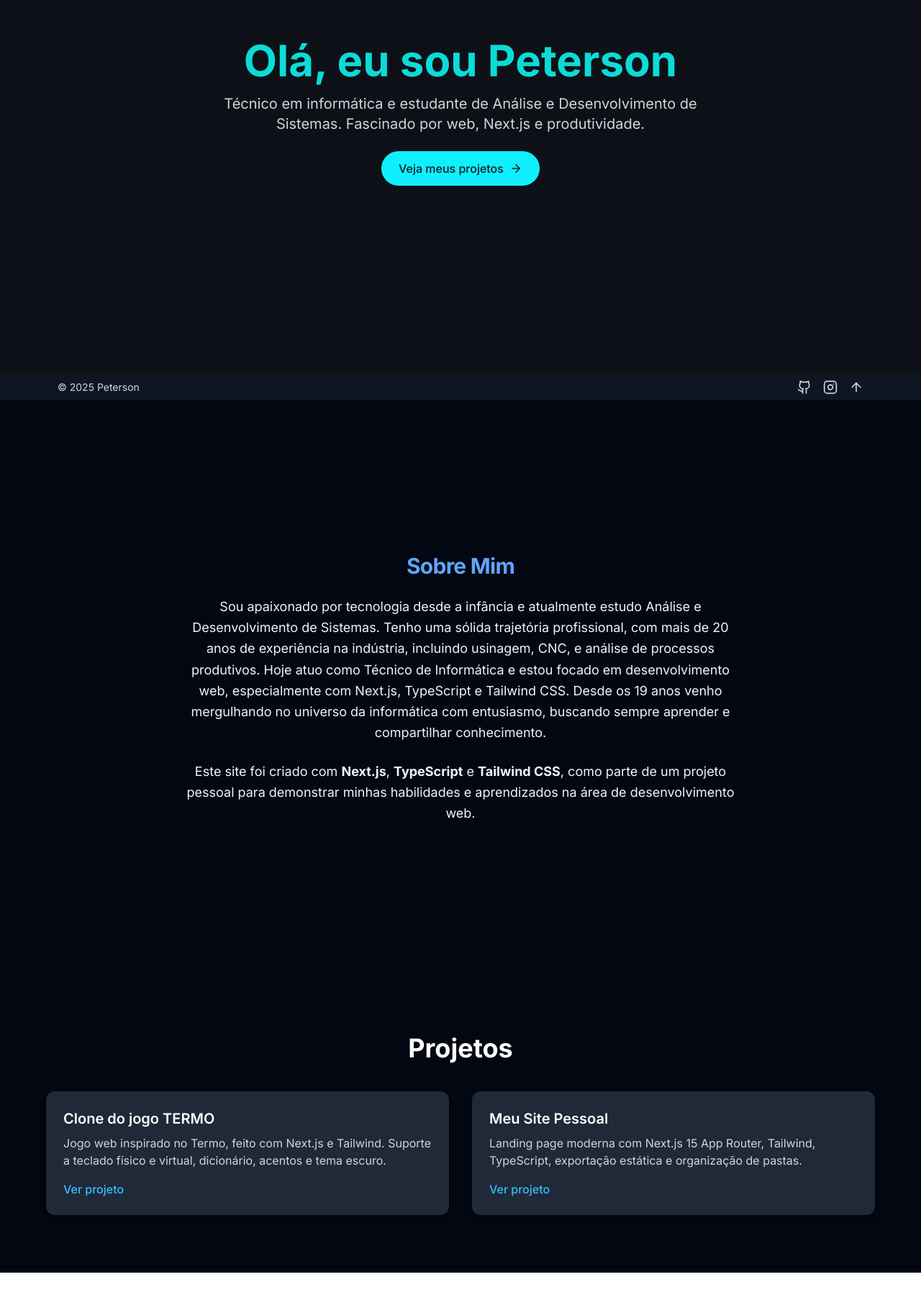
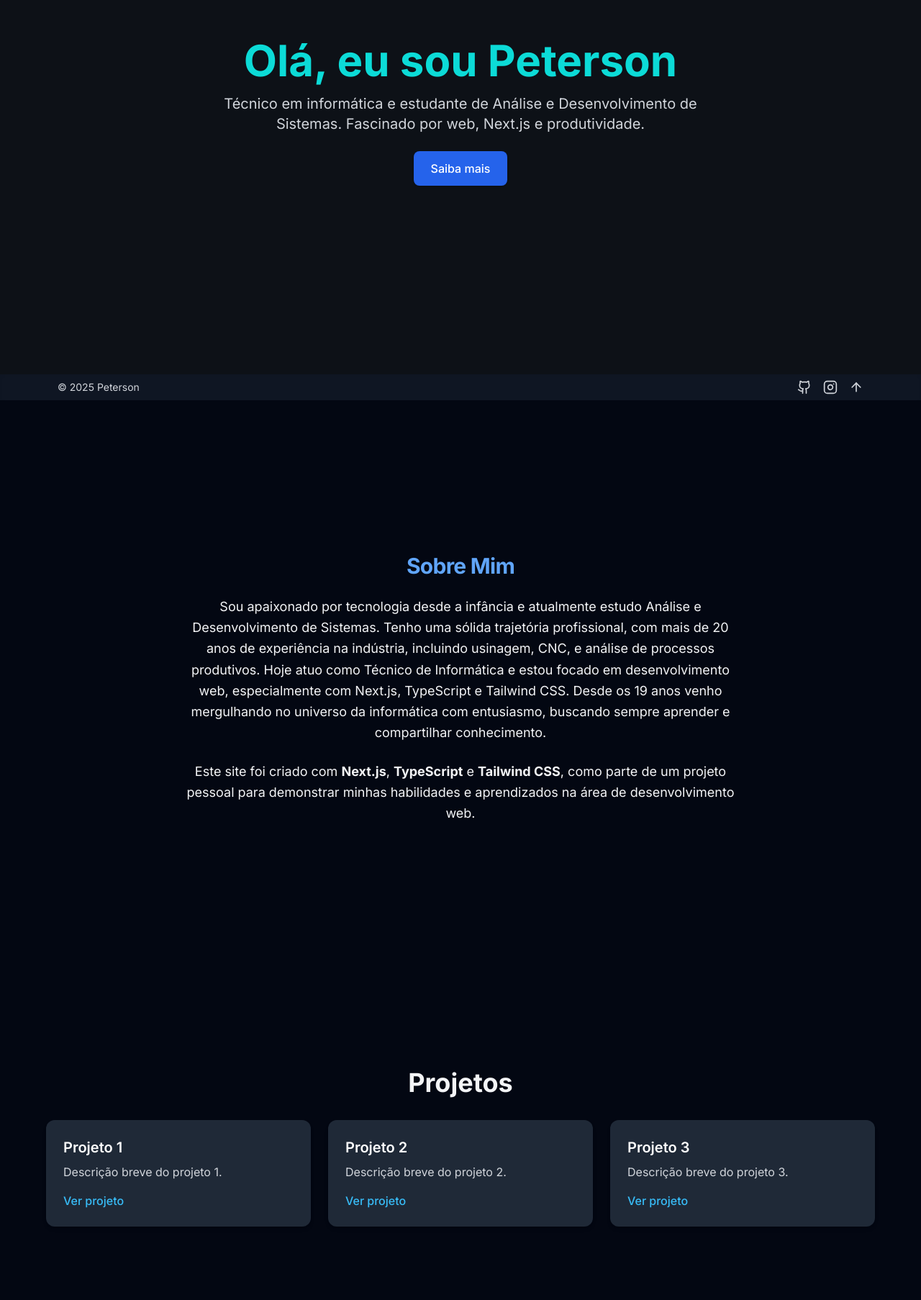
Before and after one commit to petersonros/website, a Next.js app: page / in a window 1280 px wide. Shown: the part 244-2050 px from the top of the page at 72% size. Before the commit the page ends 2012 px from the top, so only its background shows below. Built offline with nearby package versions, Linux system fonts and the light colour scheme.

Commit message:
Ajuste na seção Projetos com carrossel no mobile e grid no desktop; layout adaptado para visibilidade do título

```diff
--- a/src/app/about/page.tsx
+++ b/src/app/about/page.tsx
@@ -1,5 +1,3 @@
-// src/app/about/page.tsx
-
 import React from "react";
 import Link from "next/link";
 
--- a/src/components/Hero.tsx
+++ b/src/components/Hero.tsx
@@ -1,5 +1,5 @@
 "use client";
-import { ArrowRight } from "lucide-react";
+import Link from "next/link";
 
 export function Hero() {
   return (
@@ -11,13 +11,11 @@ export function Hero() {
         Técnico em informática e estudante de Análise e Desenvolvimento de
         Sistemas. Fascinado por web, Next.js e produtividade.
       </p>
-      <a
-        href="#projects"
-        className="inline-flex items-center gap-2 bg-brand text-gray-900 px-6 py-3 rounded-full text-base font-medium hover:bg-brand-dark transition"
-      >
-        Veja meus projetos
-        <ArrowRight size={18} />
-      </a>
+      <Link href="/about">
+        <span className="inline-block px-6 py-3 bg-blue-600 text-white font-medium rounded-lg shadow hover:bg-blue-700 transition-colors">
+          Saiba mais
+        </span>
+      </Link>
     </section>
   );
 }
--- a/src/components/Projects.tsx
+++ b/src/components/Projects.tsx
@@ -1,43 +1,56 @@
-'use client'
+// src/components/Projects.tsx
+"use client";
 
-import { ProjectCard } from "./ProjectCard"
-
-const projects = [
-  {
-    title: "Clone do jogo TERMO",
-    description:
-      "Jogo web inspirado no Termo, feito com Next.js e Tailwind. Suporte a teclado físico e virtual, dicionário, acentos e tema escuro.",
-    link: "https://github.com/petersonros/termo-clone"
-  },
-  {
-    title: "Meu Site Pessoal",
-    description:
-      "Landing page moderna com Next.js 15 App Router, Tailwind, TypeScript, exportação estática e organização de pastas.",
-    link: "https://github.com/petersonros/website"
-  }
-]
+import { ProjectCard } from "@/components/ProjectCard";
 
 export function Projects() {
   return (
     <section
       id="projects"
-      className="py-20 px-6 bg-sky-50 dark:bg-gray-950 text-gray-900 dark:text-white"
+      className="min-h-screen pt-24 md:pt-32 px-4 md:px-6 flex flex-col items-center bg-gray-50 dark:bg-gray-950"
     >
-      <div className="max-w-6xl mx-auto">
-        <h2 className="text-3xl md:text-4xl font-bold text-center mb-10">
-          Projetos
-        </h2>
-        <div className="grid md:grid-cols-2 gap-8">
-          {projects.map((project, index) => (
-            <ProjectCard
-              key={index}
-              title={project.title}
-              description={project.description}
-              link={project.link}
-            />
-          ))}
+      <h2 className="text-3xl md:text-4xl font-bold mb-8 text-center text-gray-800 dark:text-gray-100">
+        Projetos
+      </h2>
+
+      {/* Mobile: carrossel horizontal */}
+      <div className="flex md:hidden gap-6 overflow-x-auto px-2 snap-x snap-mandatory scroll-smooth w-full">
+        <div className="flex-shrink-0 snap-center w-[90%] h-[calc(100vh-180px)]">
+          <ProjectCard
+            title="Projeto 1"
+            description="Descrição breve do projeto 1."
+          />
         </div>
+        <div className="flex-shrink-0 snap-center w-[90%] h-[calc(100vh-180px)]">
+          <ProjectCard
+            title="Projeto 2"
+            description="Descrição breve do projeto 2."
+          />
+        </div>
+        <div className="flex-shrink-0 snap-center w-[90%] h-[calc(100vh-180px)]">
+          <ProjectCard
+            title="Projeto 3"
+            description="Descrição breve do projeto 3."
+          />
+        </div>
+        {/* Adicione mais cards conforme necessário */}
+      </div>
+
+      {/* Desktop: grid de 3 colunas */}
+      <div className="hidden md:grid grid-cols-1 sm:grid-cols-2 lg:grid-cols-3 gap-6 w-full max-w-6xl">
+        <ProjectCard
+          title="Projeto 1"
+          description="Descrição breve do projeto 1."
+        />
+        <ProjectCard
+          title="Projeto 2"
+          description="Descrição breve do projeto 2."
+        />
+        <ProjectCard
+          title="Projeto 3"
+          description="Descrição breve do projeto 3."
+        />
       </div>
     </section>
-  )
+  );
 }
--- a/src/components/layout/DesktopNav.tsx
+++ b/src/components/layout/DesktopNav.tsx
@@ -1,52 +1,33 @@
-// src/components/layout/DesktopNav.tsx
-
 "use client";
-import { usePathname } from "next/navigation";
 
 import Link from "next/link";
+import { usePathname } from "next/navigation";
+import { ThemeToggle } from "@/components/ThemeToggle";
 import { User, Folder, Mail } from "lucide-react";
-import { ThemeToggle } from "@/components/ThemeToggle";
-import { useActiveSection } from "@/hooks/useActiveSection";
+
+const navItems = [
+  { href: "/about", label: "Sobre", icon: User },
+  { href: "/#projects", label: "Projetos", icon: Folder },
+  { href: "/#contact", label: "Contato", icon: Mail },
+];
 
 export function DesktopNav() {
-  const activeSection = useActiveSection(["about", "projects", "contact"]);
   const pathname = usePathname();
 
   return (
     <nav className="hidden md:flex items-center gap-6 text-gray-800 dark:text-gray-200 font-medium">
-      <Link
-        href="/about"
-        className={`transition-colors tracking-wide hover:text-blue-500 dark:hover:text-blue-300 ${
-          pathname === "/about"
-            ? "text-blue-600 dark:text-blue-400 font-semibold"
-            : "text-gray-800 dark:text-gray-200"
-        }`}
-      >
-        <User className="inline-block mr-1" size={18} /> Sobre
-      </Link>
-
-      <Link
-        href="#projects"
-        className={`transition-colors tracking-wide hover:text-blue-500 dark:hover:text-blue-300 ${
-          activeSection === "projects"
-            ? "text-blue-600 dark:text-blue-400 font-semibold"
-            : "text-gray-800 dark:text-gray-200"
-        }`}
-      >
-        <Folder className="inline-block mr-1" size={18} /> Projetos
-      </Link>
-
-      <Link
-        href="#contact"
-        className={`transition-colors tracking-wide hover:text-blue-500 dark:hover:text-blue-300 ${
-          activeSection === "contact"
-            ? "text-blue-600 dark:text-blue-400 font-semibold"
-            : "text-gray-800 dark:text-gray-200"
-        }`}
-      >
-        <Mail className="inline-block mr-1" size={18} /> Contato
-      </Link>
-
+      {navItems.map(({ href, label, icon: Icon }) => (
+        <Link
+          key={href}
+          href={href}
+          className={`transition-colors tracking-wide hover:text-blue-500 dark:hover:text-blue-300 ${
+            pathname === href ? "text-blue-600 dark:text-blue-400 font-semibold" : ""
+          }`}
+        >
+          <Icon className="inline-block mr-1" size={18} />
+          {label}
+        </Link>
+      ))}
       <ThemeToggle />
     </nav>
   );
--- a/src/components/layout/Header.tsx
+++ b/src/components/layout/Header.tsx
@@ -1,5 +1,3 @@
-// src/components/layout/Header.tsx
-
 "use client";
 
 import { useState, useEffect } from "react";
@@ -18,6 +16,9 @@ export function Header() {
     window.addEventListener("scroll", handleScroll);
     return () => window.removeEventListener("scroll", handleScroll);
   }, []);
+
+  const toggleMenu = () => setIsMenuOpen(!isMenuOpen);
+  const closeMenu = () => setIsMenuOpen(false);
 
   return (
     <header
@@ -40,7 +41,7 @@ export function Header() {
         <div className="md:hidden flex items-center gap-2">
           <ThemeToggle />
           <button
-            onClick={() => setIsMenuOpen(!isMenuOpen)}
+            onClick={toggleMenu}
             className="p-2 rounded hover:bg-gray-200 dark:hover:bg-gray-700 transition"
             aria-label="Abrir menu"
           >
@@ -49,7 +50,7 @@ export function Header() {
         </div>
       </div>
 
-      <MobileNav isOpen={isMenuOpen} onClose={() => setIsMenuOpen(false)} />
+      {isMenuOpen && <MobileNav closeMenu={closeMenu} />}
     </header>
   );
 }
--- a/src/components/layout/MobileNav.tsx
+++ b/src/components/layout/MobileNav.tsx
@@ -1,67 +1,39 @@
-// src/components/layout/MobileNav.tsx
-
 "use client";
 
 import Link from "next/link";
+import { usePathname } from "next/navigation";
 import { User, Folder, Mail } from "lucide-react";
-import { ThemeToggle } from "@/components/ThemeToggle";
-import { useActiveSection } from "@/hooks/useActiveSection";
 
-interface MobileNavProps {
-  isOpen: boolean;
-  onClose: () => void;
+interface Props {
+  closeMenu: () => void;
 }
 
-export function MobileNav({ isOpen, onClose }: MobileNavProps) {
-  const activeSection = useActiveSection(["about", "projects", "contact"]);
+const navItems = [
+  { href: "/about", label: "Sobre", icon: User },
+  { href: "/#projects", label: "Projetos", icon: Folder },
+  { href: "/#contact", label: "Contato", icon: Mail },
+];
 
-  if (!isOpen) return null;
+export function MobileNav({ closeMenu }: Props) {
+  const pathname = usePathname();
 
   return (
     <nav className="md:hidden bg-white dark:bg-gray-900 px-4 pb-4 pt-2 text-gray-800 dark:text-gray-200">
       <ul className="flex flex-col gap-4 text-lg font-medium">
-        <li>
-          <Link
-            href="#about"
-            onClick={onClose}
-            className={
-              activeSection === "about"
-                ? "text-blue-600 dark:text-blue-400 font-semibold"
-                : "text-gray-800 dark:text-gray-200"
-            }
-          >
-            <User className="inline-block mr-2" size={20} /> Sobre
-          </Link>
-        </li>
-        <li>
-          <Link
-            href="#projects"
-            onClick={onClose}
-            className={
-              activeSection === "projects"
-                ? "text-blue-600 dark:text-blue-400 font-semibold"
-                : "text-gray-800 dark:text-gray-200"
-            }
-          >
-            <Folder className="inline-block mr-2" size={20} /> Projetos
-          </Link>
-        </li>
-        <li>
-          <Link
-            href="#contact"
-            onClick={onClose}
-            className={
-              activeSection === "contact"
-                ? "text-blue-600 dark:text-blue-400 font-semibold"
-                : "text-gray-800 dark:text-gray-200"
-            }
-          >
-            <Mail className="inline-block mr-2" size={20} /> Contato
-          </Link>
-        </li>
-        <li>
-          <ThemeToggle />
-        </li>
+        {navItems.map(({ href, label, icon: Icon }) => (
+          <li key={href}>
+            <Link
+              href={href}
+              onClick={closeMenu}
+              className={`hover:text-blue-500 dark:hover:text-blue-400 ${
+                pathname === href ? "text-blue-600 dark:text-blue-400 font-semibold" : ""
+              }`}
+            >
+              <Icon className="inline-block mr-2" size={20} />
+              {label}
+            </Link>
+          </li>
+        ))}
       </ul>
     </nav>
   );
```
Also changed, not shown: src/components/ui/button.tsx (added).
